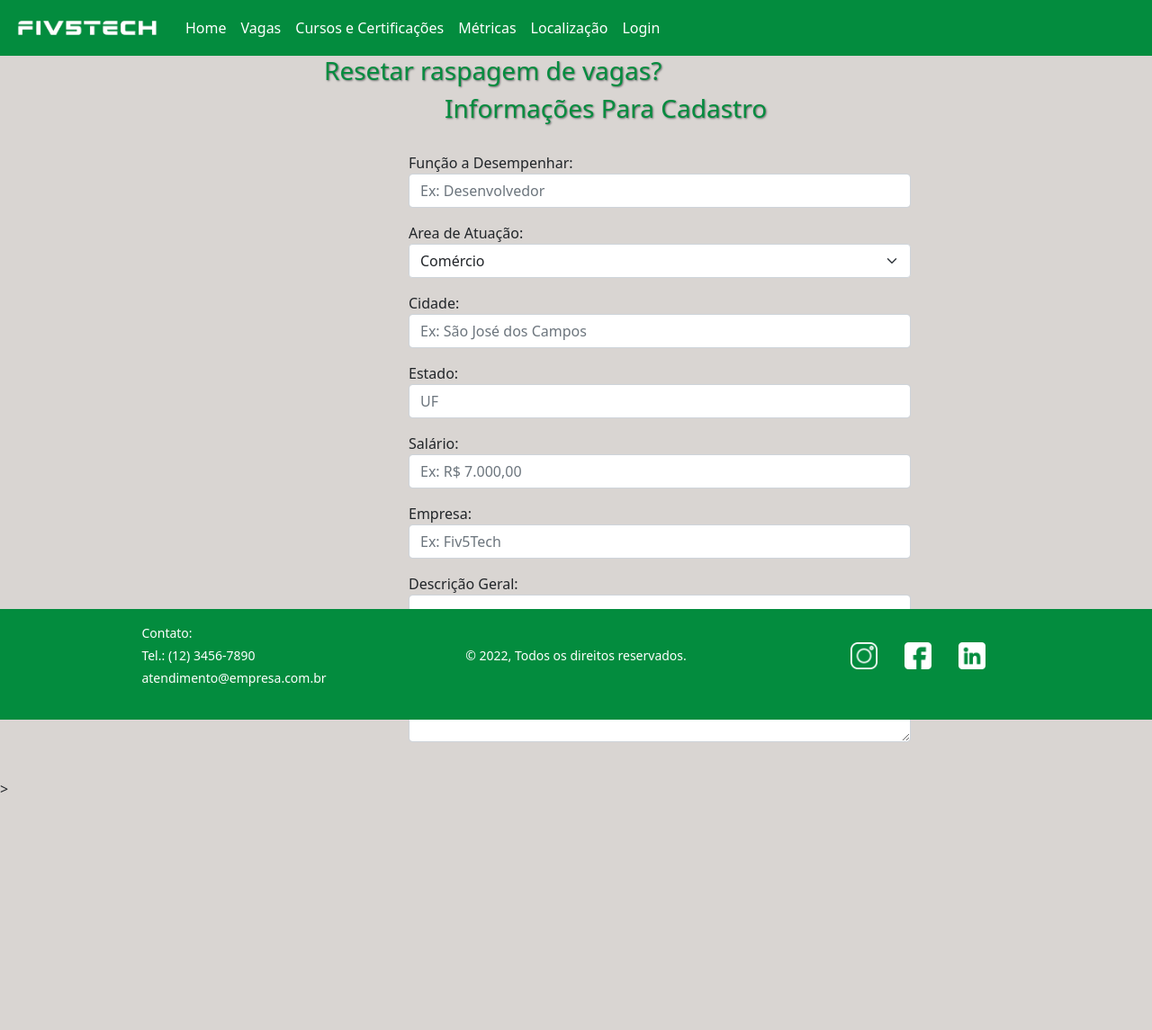
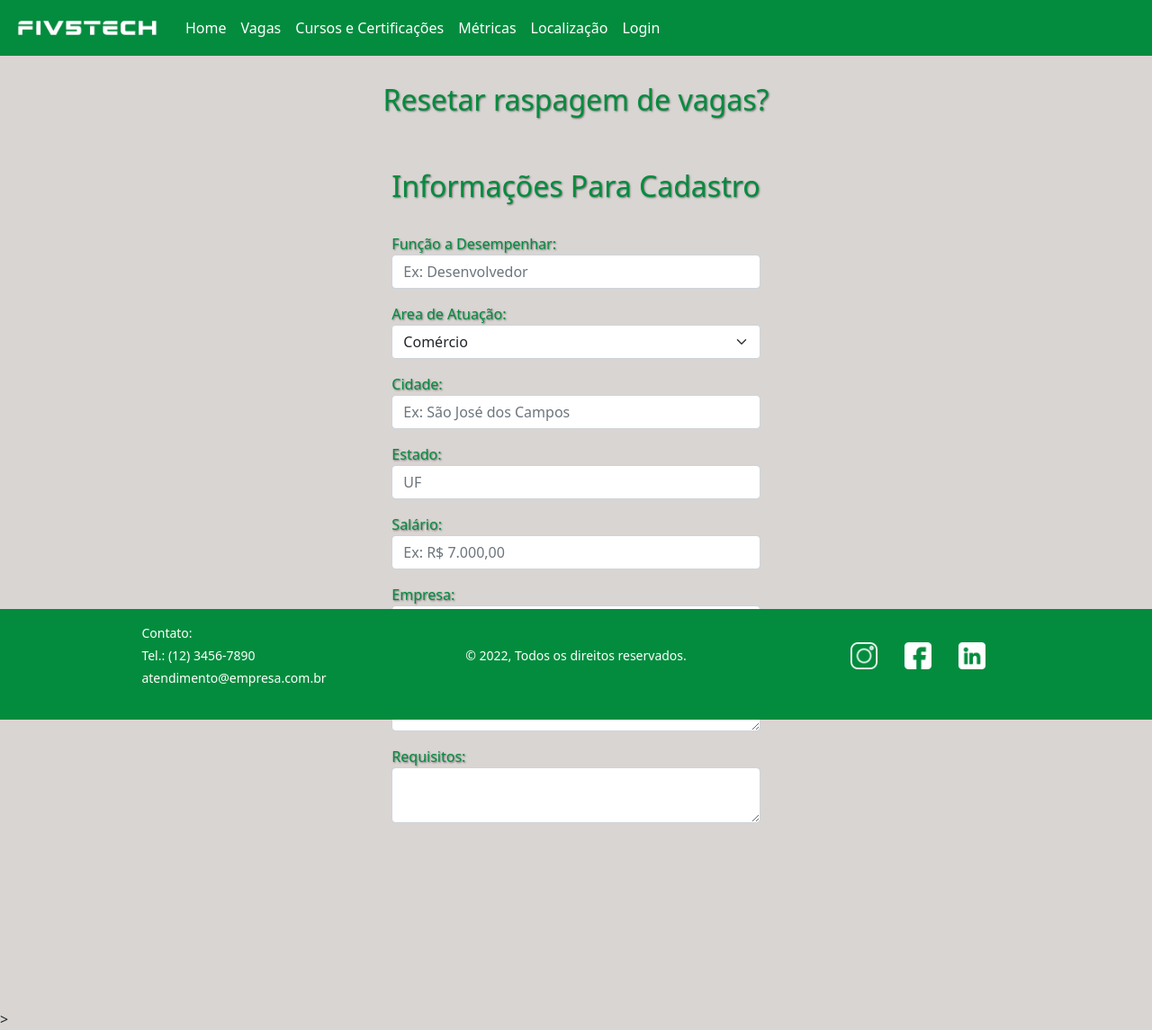
Before and after one commit to Fiv5TechCo/API-1ADS-2022-1, a Flask app: page /cadastro in a window 1280 px wide. Shown: the whole page at 90% size. Before the commit the page ends 881 px from the top, so only its background shows below. Run offline with Flask 2, Linux system fonts and the light colour scheme; data comes from the database, SQL or seed files in the repository.

Commit message:
fix: README.md e cadastro de vagas

```diff
--- a/app/controllers/default.py
+++ b/app/controllers/default.py
@@ -24,7 +24,6 @@
     if request.method == 'POST' and form_filter.validate_on_submit():
         return redirect(url_for('area_filter_page', choice_filter=choice_filter))
     job_details = Vagas.query.paginate(page,per_page,error_out=False)
-    #job_details_len = len(job_details)
     if request.method == 'POST':
         try:
             vaga_id = request.form['vagaId']
@@ -50,7 +49,6 @@
         per_page = 10
         form_filter = MyFilterForm()
         job_details = Vagas.query.filter_by(area=choice_filter).paginate(page,per_page,error_out=False)
-        #job_details_len = len(job_details)
         if form_filter.validate_on_submit():
             return redirect(url_for('vagas', job_details = job_details, form_filter = form_filter,
         have_filter=have_filter))
--- a/app/templates/cadastro.html
+++ b/app/templates/cadastro.html
@@ -66,21 +66,24 @@
     </nav>
 
     <!--CONTEÚDO DA PÁGINA-->
-    <div class="col-md-5 offset-md-3">
+    <div class="content">
+        <div>
         <form action="" method="POST">
             {{ reset_db.csrf_token }}
-            <h3>Resetar raspagem de vagas?</h3>
+            <div class="reset">
+            <h2>Resetar raspagem de vagas?</h2>
             {% if current_user.is_authenticated %}
-            <button type="submit" class="btn btn-success">Resetar</button>
+            <button type="submit" class="filter_btn">Resetar</button>
             {% endif%}
+            </div>
         </form>
-    </div>
-    <div class="container-md">
-        <div class="col-md-6 offset-md-4">
+        </div>
+
+        <div class="form_area">
             <form action="" method="POST">
                 {{ add_form.csrf_token }}
-                <div class="form-group">
-                    <h3>Informações Para Cadastro</h3><br>
+                <div>
+                    <h2>Informações Para Cadastro</h2><br>
                     <p>Função a Desempenhar: {{ add_form.task(class="form-control", placeholder="Ex: Desenvolvedor") }}</p>
                     <p>Area de Atuação: {{ add_form.area(class="form-select") }}</p>
                     <p>Cidade: {{ add_form.city(class="form-control", placeholder="Ex: São José dos Campos") }}</p>
@@ -90,13 +93,12 @@
                     <p>Descrição Geral: {{ add_form.description(class="form-control") }}</p>
                     <p>Requisitos: {{ add_form.assignmen(class="form-control") }}</p>
                 </div>
-                <br>
                 {% if current_user.is_authenticated %}
-                <button type="submit" class="btn btn-success">Cadastrar</button>
+                <button type="submit" class="filter_btn">Cadastrar</button>
                 {% endif%}
             </form>
         </div>
-    </div>
+
     {% if cadastrada or have_reset %}
         <div class="alert alert-success">
             {% with messages = get_flashed_messages() %}
@@ -110,7 +112,7 @@
             {% endwith %}
         </div>
         {% endif %}
-
+    </div>
     <!--RODAPÉ-->
     <footer class="bd-footer py-2 my-footer">
         <div class="container py-2">
```
Also changed, not shown: README.md, readme/burndown-chart-3sprint.png (added).
